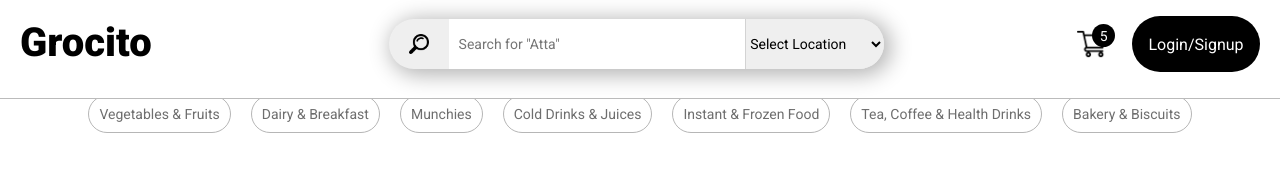
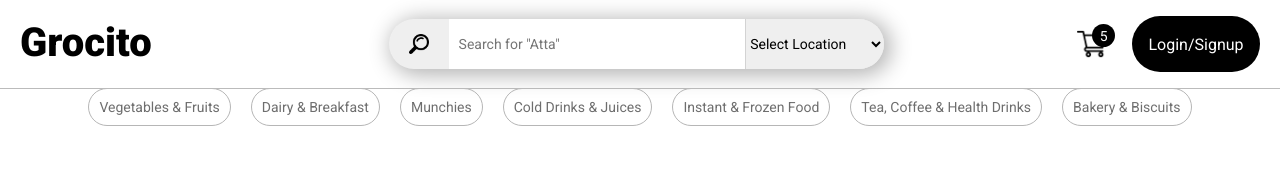
Before and after one commit to GurpreetSingh-Projects/Grocito, a React (Vite) app: page / in a window 1280 px wide. Shown: the top 177 px of the page. Built offline with nearby package versions, Linux system fonts and the light colour scheme; grey boxes are pictures that could not be loaded.

Commit message:
bug fixes

```diff
--- a/src/components/Header/header.css
+++ b/src/components/Header/header.css
@@ -16,8 +16,6 @@
   align-items: center;
   justify-content: space-around;
   border-bottom: 1px solid rgb(187, 187, 187);
-  padding-bottom: 10px;
-  margin-bottom: 15px;
   position: fixed;
   background-color: white;
 }
--- a/src/components/Navbar/navbar.css
+++ b/src/components/Navbar/navbar.css
@@ -12,10 +12,11 @@
   position: fixed;
   z-index: 99;
   width: 100%;
-  margin-top: 85px;
+  margin-top: 68px;
   background-color: white;
   align-items: center;
   justify-content: center;
+  padding-top: 10px;
 }
 .navbarList {
   display: flex;
@@ -43,7 +44,7 @@
   .navbarWrapper {
     z-index: 119;
     width: 100%;
-    margin-top: 85px;
+    margin-top: 75px;
   }
   .navbarList {
     display: grid;
--- a/src/components/Shared/shared.css
+++ b/src/components/Shared/shared.css
@@ -68,7 +68,7 @@
   cursor: pointer;
   transition: background-color 0.5s, color 0.5s;
 }
-.sharedBottom button:active {
+.sharedBottom button:hover {
   background-color: green;
   color: white;
 }
```
